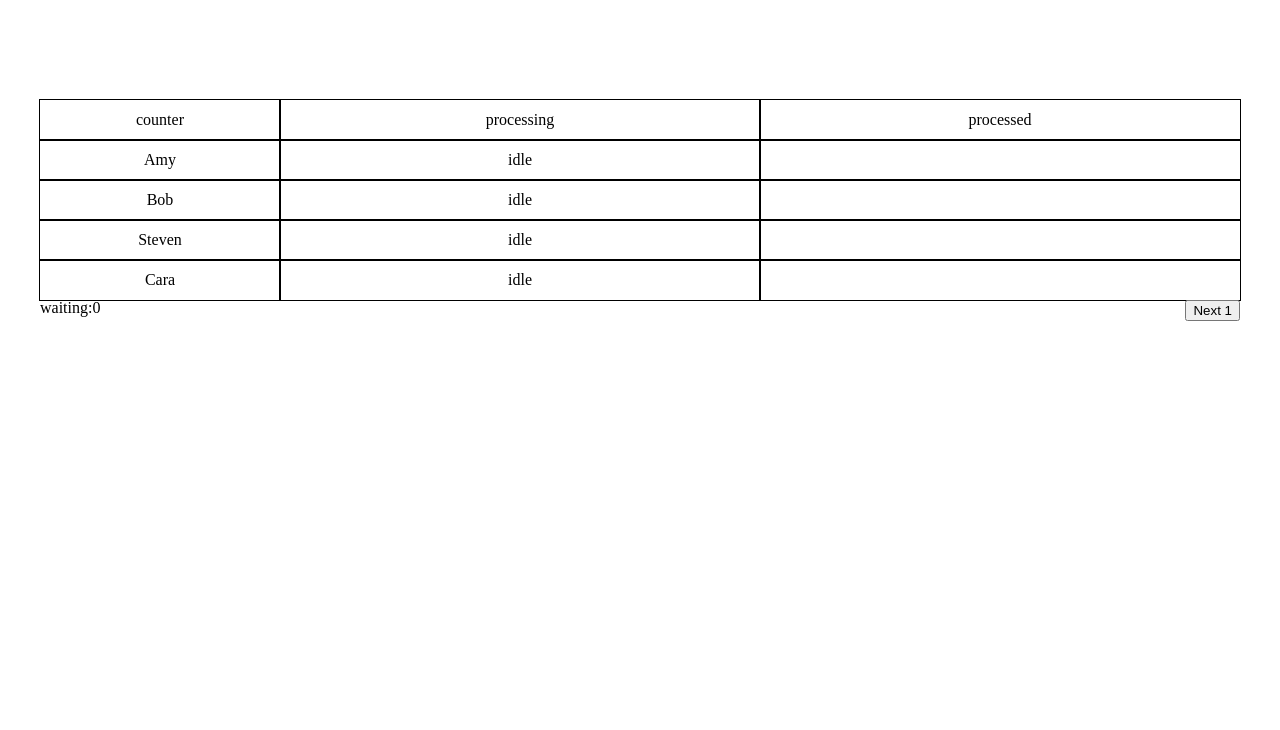
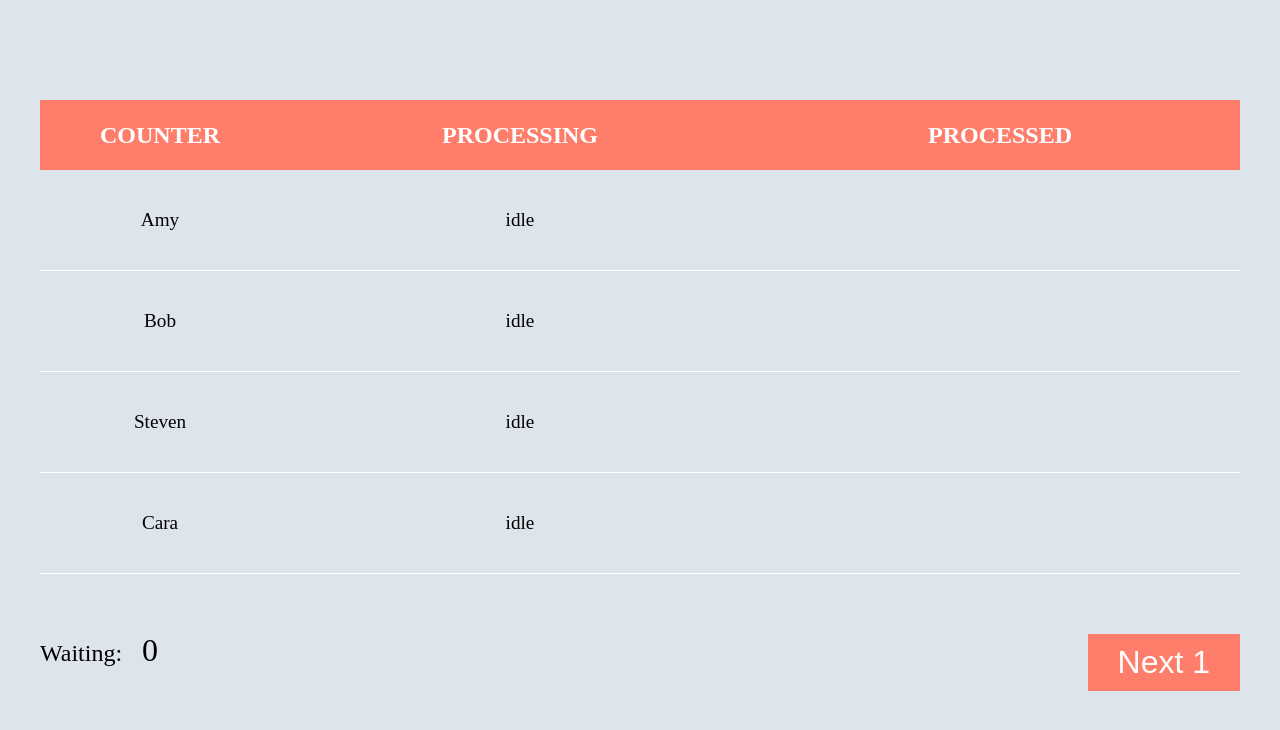
Before and after one commit to ChingHsun/Bank-Counter, a React (Create React App) app: page / in a window 1280 px wide. Shown: the top 730 px of the page. Built offline with nearby package versions, Linux system fonts and the light colour scheme; the HTML template or start-up script is replaced by a standard one.

Commit message:
[update]basic logic and basic styled

```diff
--- a/src/App.jsx
+++ b/src/App.jsx
@@ -1,6 +1,7 @@
-import { useCallback, useEffect, useRef, useState } from "react";
+import { useEffect, useRef, useState } from "react";
 import styled from "styled-components";
 import Counter from "./components/Counter";
+import { counterList } from "./utils";
 
 const StyledInner = styled.div`
   max-width: 1200px;
@@ -8,18 +9,36 @@ const StyledInner = styled.div`
 `;
 const StyledCounter = styled.div`
   width: 100%;
-  .flex {
-    display: flex;
-    justify-content: space-between;
-    .counter {
-      flex-basis: 20%;
+  margin-bottom: 5%;
+
+  .grid {
+    display: grid;
+    //justify-content: space-between;
+    word-wrap: break-word;
+    word-break: break-all;
+    grid-template-columns: 20% 40% 40%;
+    text-align: center;
+    min-height: 70px;
+    .title {
+      display: flex;
+      justify-content: center;
+      align-items: center;
+      background: #ff7d6b;
+      font-size: 1.5rem;
+      color: white;
+      font-weight: 900;
     }
-    p {
-      text-align: center;
-      flex-basis: 40%;
-      outline: 1px solid black;
-      height: 40px;
-      line-height: 40px;
+    .content {
+      min-height: 100px;
+      font-size: 1.2rem;
+      display: flex;
+      justify-content: center;
+      align-items: center;
+      border-bottom: 0.5px solid white;
+
+      p {
+        line-height: 40px;
+      }
     }
   }
 `;
@@ -27,27 +46,27 @@ const StyledCounter = styled.div`
 const StyledInfo = styled.div`
   display: flex;
   justify-content: space-between;
+  .wait {
+    font-size: 1.5rem;
+    span {
+      margin-left: 20px;
+      font-size: 2rem;
+    }
+  }
+  button {
+    background: #ff7d6b;
+    color: white;
+    border: none;
+    font-size: 2rem;
+    padding: 10px 30px;
+  }
 `;
 
 const App = () => {
   const [waitList, setWaitList] = useState([]);
-  const counterList = [
-    { id: 0, name: "Amy" },
-    { id: 1, name: "Bob" },
-    { id: 2, name: "Steven" },
-    { id: 3, name: "Cara" },
-  ];
-  const [processing, setProcessing] = useState([
-    "idle",
-    "idle",
-    "idle",
-    "idle",
-  ]);
+  const [processing, setProcessing] = useState(counterList.map((i) => "idle"));
   const count = useRef(0);
-  const next = useRef(count.current);
-
-  //const [count, setCount] = useState(0);
-
+  const [processed, setProcessed] = useState(counterList.map((i) => []));
   useEffect(() => {
     console.log(waitList);
     if (waitList.length > 0) {
@@ -69,40 +88,61 @@ const App = () => {
     }
   }, [waitList, processing]);
 
-  const handleBeFree = useCallback((freeIndex) => {
-    //console.log("processing", processing);
-    setProcessing([
-      ...processing.slice(0, freeIndex),
-      "idle",
-      ...processing.slice(freeIndex + 1),
-    ]);
-  }, []);
+  const handleProcessed = async (id, value) => {
+    console.log(id, value);
+    const min = 500;
+    const max = 1500;
+    const time = Math.floor(Math.random() * (max - min + 1) + min);
+    console.log("time");
+
+    if (processing[id] !== "idle") {
+      await new Promise((resolve) =>
+        setTimeout(() => {
+          setProcessed((pre) => [
+            ...pre.slice(0, id),
+            [...pre[id], value],
+            ...pre.slice(id + 1),
+          ]);
+          resolve("");
+        }, time)
+      );
+      setProcessing((pre) => [
+        ...pre.slice(0, id),
+        "idle",
+        ...pre.slice(id + 1),
+      ]);
+    }
+  };
   return (
     <div style={{ padding: "100px 30px" }}>
       <StyledInner>
         <StyledCounter>
-          <div className="flex">
-            <p className="counter">counter</p>
-            <p>processing</p>
-            <p>processed</p>
+          <div className="grid">
+            <div className="counter title">
+              <p>COUNTER</p>
+            </div>
+            <div className="title">
+              <p>PROCESSING</p>
+            </div>
+            <div className="title">
+              <p>PROCESSED</p>
+            </div>
           </div>
           {counterList.map(({ id, name }) => (
-            // <div className="flex" key={id}>
-            //   <p className="counter">{name}</p>
-            //   <p>{processing[id]}</p>
-            //   <p>{processed[id]}</p>
-            // </div>
             <Counter
               key={id}
               id={id}
               name={name}
               processing={processing[id]}
-              onBeFree={handleBeFree}
+              onProcessed={handleProcessed}
+              processed={processed[id]}
             ></Counter>
           ))}
         </StyledCounter>
         <StyledInfo>
-          <div>waiting:{waitList.length}</div>
+          <div className="wait">
+            Waiting:<span>{waitList.length}</span>
+          </div>
           <div>
             <button
               onClick={() => {
--- a/src/components/Counter.jsx
+++ b/src/components/Counter.jsx
@@ -1,24 +1,20 @@
-import { memo, useEffect, useRef, useState } from "react";
+import { memo, useEffect } from "react";
 
-const Counter = ({ id, name, processing, onBeFree }) => {
-  const [processed, setProcessed] = useState([]);
+const Counter = ({ id, name, processing, processed, onProcessed }) => {
   useEffect(() => {
-    console.log(`id${id}:`, processed);
-    if (processing !== "idle") {
-      const min = Math.ceil(500);
-      const max = Math.floor(1500);
-      const time = Math.floor(Math.random() * (max - min + 1) + min);
-      let timer = setTimeout(() => {
-        setProcessed([...processed, processing]);
-        onBeFree(id);
-      }, [time]);
-    }
-  }, [id, processing]);
+    onProcessed(id, processing);
+  }, [processing]);
   return (
-    <div className="flex">
-      <p className="counter">{name}</p>
-      <p>{processing}</p>
-      <p>{processed.join()}</p>
+    <div className="grid">
+      <div className="counter content">
+        <p>{name}</p>
+      </div>
+      <div className="content">
+        <p>{processing}</p>
+      </div>
+      <div className="content">
+        <p>{processed.join()}</p>
+      </div>
     </div>
   );
 };
--- a/src/index.css
+++ b/src/index.css
@@ -5,6 +5,7 @@ body {
     sans-serif;
   -webkit-font-smoothing: antialiased;
   -moz-osx-font-smoothing: grayscale;
+  background-color: #dde4ec;
 }
 
 code {
--- a/src/utils.js
+++ b/src/utils.js
@@ -0,0 +1,6 @@
+export const counterList = [
+  { id: 0, name: "Amy" },
+  { id: 1, name: "Bob" },
+  { id: 2, name: "Steven" },
+  { id: 3, name: "Cara" },
+];
```
Also changed, not shown: 1 other file (tests, documents, lock files or other folders).
